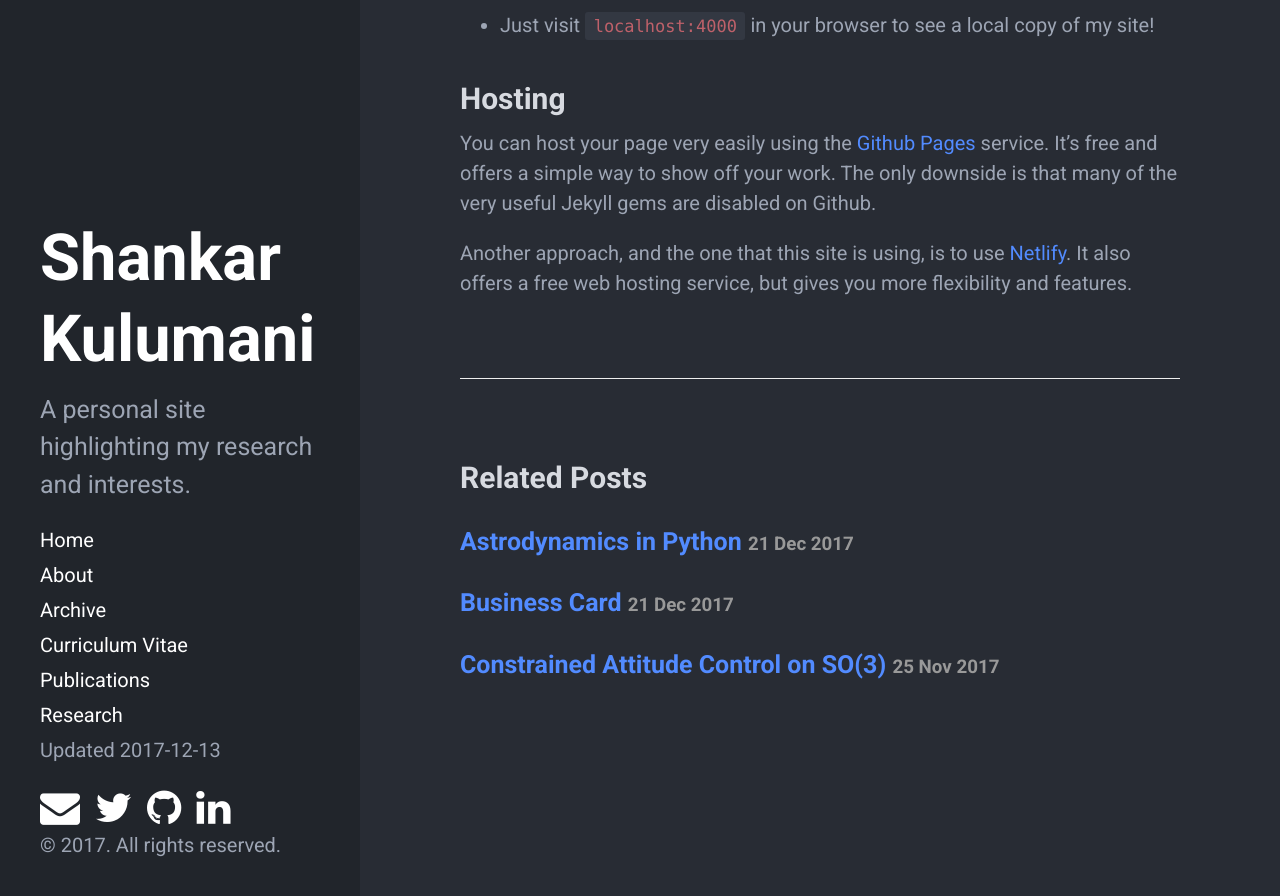
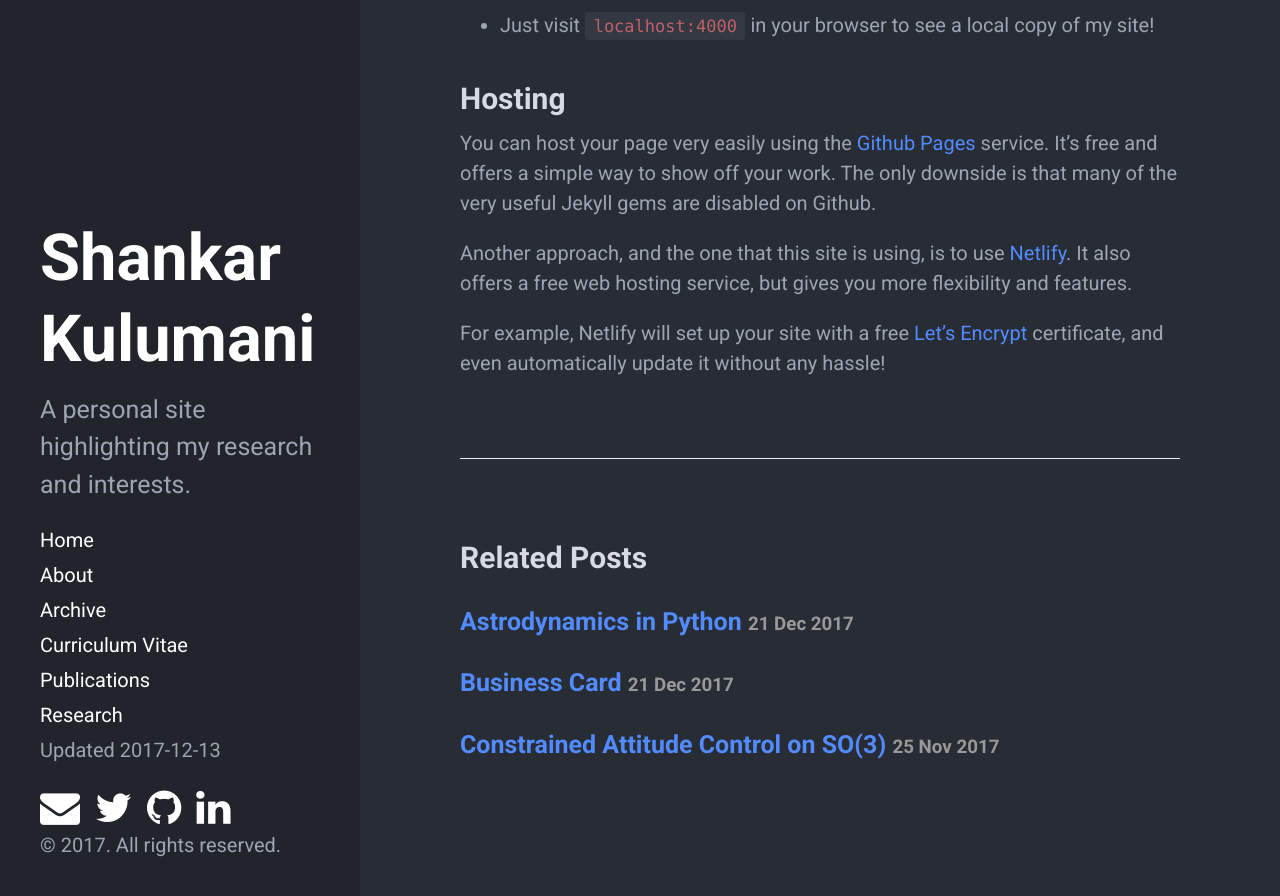
Before and after one commit to skulumani/skulumani.github.io, a Jekyll site: the page built from _posts/2017-12-22-jekyll-setup.md, in a window 1280 px wide and 900 px high, scrolled down 1485 px. Shown: the top 896 px of the window. Built offline with Jekyll 4.4.1, drawn with Linux system fonts in a browser that asks for light colours; nearby versions of some CDN libraries.

Commit message:
Add detail on certificates

```diff
--- a/_posts/2017-12-22-jekyll-setup.md
+++ b/_posts/2017-12-22-jekyll-setup.md
@@ -66,3 +66,5 @@ The only downside is that many of the very useful Jekyll gems are disabled on Gi
 
 Another approach, and the one that this site is using, is to use [Netlify](https://www.netlify.com/).
 It also offers a free web hosting service, but gives you more flexibility and features.
+
+For example, Netlify will set up your site with a free [Let's Encrypt](https://letsencrypt.org/) certificate, and even automatically update it without any hassle!
```
